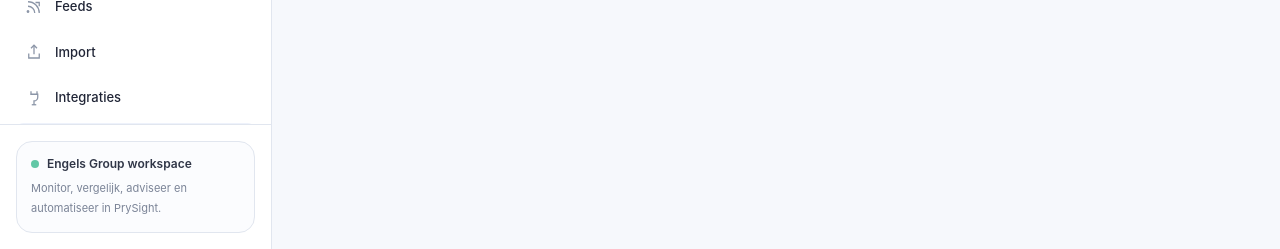
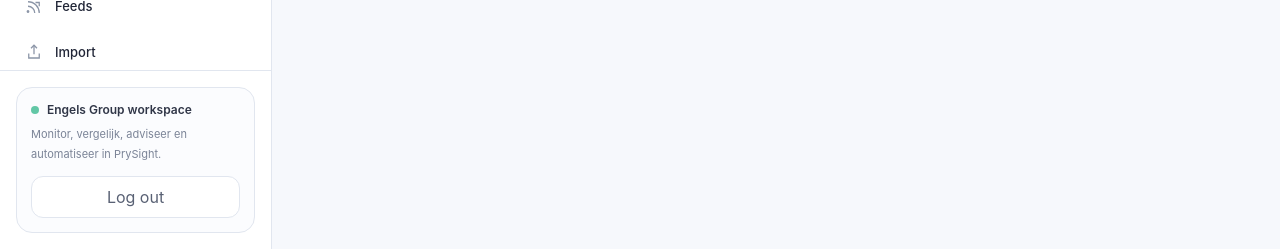
Before and after one commit to Petturick/PricingTool, a Next.js app: page /beheer/auditlog in a window 1280 px wide. Shown: the part 551-800 px from the top of the page. Built offline with nearby package versions, Linux system fonts and the light colour scheme; no server answers; the database is empty.

Commit message:
Add secure logout to PrySight sidebar

```diff
--- a/src/components/Sidebar.tsx
+++ b/src/components/Sidebar.tsx
@@ -2,6 +2,7 @@
 
 import Link from 'next/link'
 import { usePathname } from 'next/navigation'
+import { logoutAction } from '@/app/actions/authActions'
 import { cn } from '@/lib/format'
 import { PrySightLogo } from '@/components/PrySightLogo'
 
@@ -60,7 +61,15 @@ export function Sidebar() {
           </div>
         ))}
       </nav>
-      <div className="border-t border-[var(--border)] p-4"><div className="rounded-2xl border border-[var(--border)] bg-[#fbfcfe] p-3.5"><div className="flex items-center gap-2"><span className="h-2 w-2 rounded-full bg-[var(--brand-mint)]" /><p className="text-xs font-semibold text-[#303647]">Engels Group workspace</p></div><p className="mt-1.5 text-[11px] leading-5 text-[#7b8497]">Monitor, vergelijk, adviseer en automatiseer in PrySight.</p></div></div>
+      <div className="border-t border-[var(--border)] p-4">
+        <div className="rounded-2xl border border-[var(--border)] bg-[#fbfcfe] p-3.5">
+          <div className="flex items-center gap-2"><span className="h-2 w-2 rounded-full bg-[var(--brand-mint)]" /><p className="text-xs font-semibold text-[#303647]">Engels Group workspace</p></div>
+          <p className="mt-1.5 text-[11px] leading-5 text-[#7b8497]">Monitor, vergelijk, adviseer en automatiseer in PrySight.</p>
+          <form action={logoutAction} className="mt-3">
+            <button type="submit" className="focus-ring w-full rounded-xl border border-[var(--border)] bg-white px-3 py-2 text-[11px] font-semibold text-[#596174] transition-colors hover:border-[#c9d3e2] hover:text-[var(--brand-navy)]">Log out</button>
+          </form>
+        </div>
+      </div>
     </aside>
   )
 }
```
